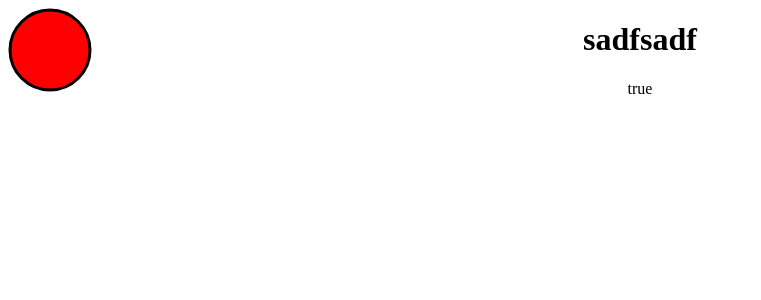
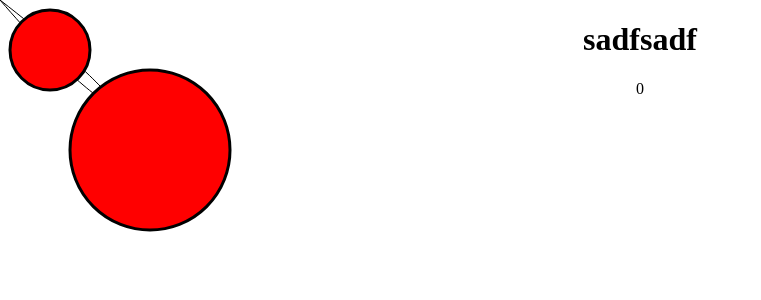
Before and after one commit to Vterebenin/line-connector, a Vue app: page / in a window 1280 px wide. Shown: the top 300 px of the page, without its empty margins (0-761 px from the left). Built offline with nearby package versions, Linux system fonts and the light colour scheme.

Commit message:
now they are connected

```diff
--- a/src/components/HelloWorld.vue
+++ b/src/components/HelloWorld.vue
@@ -2,14 +2,27 @@
   <div class="hello">
     <h1>{{ msg }}</h1>
     <p>
-      {{ someotherthing }}
-      <svg id="test" style="position: absolute; left: 0; top: 0;" height="100%" width="100%" >
+      {{ from.x }}
+      <svg id="test" class="drawer" height="100%" width="100%">
+        <path v-bind:d="'M ' + from.x + ' ' + from.y + ' C 120 140, 180 140, ' + to.x + ' ' + to.y" stroke="black" fill="transparent" />
         <circle
+          class="drawer__circle drawer__circle-1"
           cx="50"
           cy="50"
           r="40"
           v-on:dragstart="dragstartFalse"
-          v-on:mousedown="mousedownn($event)"
+          v-on:mousedown="mouseDownOnCircle($event)"
+          stroke="black"
+          stroke-width="3"
+          fill="red"
+        />
+        <circle
+          class="drawer__circle drawer__circle-2"
+          cx="150"
+          cy="150"
+          r="80"
+          v-on:dragstart="dragstartFalse"
+          v-on:mousedown="mouseDownOnCircle($event)"
           stroke="black"
           stroke-width="3"
           fill="red"
@@ -22,36 +35,84 @@
 <script>
 export default {
   name: "HelloWorld",
+  data: function() {
+    return {
+      time: 0,
+      from: {
+        x: 0,
+        y: 0
+      },
+      to: {
+        x: 0,
+        y: 0
+      }
+    }
+  },
+
   props: {
     msg: String,
     someotherthing: String
   },
+  computed: {
+    pathFrom: {
+      get: function(newVal) {
+        return (this.from = { x: 0, y: 0 });
+      },
+      set: function(newVal) {
+        return (this.from = newVal);
+      }
+    },
+    pathTo: {
+      get: function(newVal) {
+        return (this.to = { x: 0, y: 0 });
+      },
+      set: function(newVal) {
+        return (this.to = newVal);
+      }
+    }
+    // from: function(params) {}
+  },
+  created: function() {
+    // axios.get('symbols.json').then(response => this.symbols = response.data);
+      this.time = Date.now
+    console.log("test")
+  },
   methods: {
-    debugMessage() {
-    },
-    mousedownn($event) {
+    debugMessage() {},
+    mouseDownOnCircle($event) {
       let ball = event.target;
-      let radius = ball.getAttribute("r")
-      console.log(radius)
-      let svg = document.getElementById("test")
-      console.log(ball.getBoundingClientRect().left)
+      let ball1 = document.getElementsByClassName("drawer__circle-1")[0]
+
+      let ball2 = document.getElementsByClassName("drawer__circle-2")[0]
+      let radius = ball.getAttribute("r");
+      let svg = document.getElementById("test");
+      const reducedThis = this;
 
       let shiftX = event.clientX - ball.getBoundingClientRect().left - radius;
-      let shiftY = event.clientY - ball.getBoundingClientRect().top  - radius
+      let shiftY = event.clientY - ball.getBoundingClientRect().top - radius;
 
       svg.append(ball);
 
-      moveAt(event.pageX, event.pageY);
+      moveAt(event.pageX, event.pageY, reducedThis);
 
       // moves the ball at (pageX, pageY) coordinates
       // taking initial shifts into account
-      function moveAt(pageX, pageY) {
+      function moveAt(pageX, pageY, reducedThis) {
         ball.setAttribute("cx", pageX - shiftX);
         ball.setAttribute("cy", pageY - shiftY);
+        console.log(reducedThis)
+        reducedThis.pathFrom = {
+          x: ball1.getAttribute("cx"),
+          y: ball1.getAttribute("cy")
+        }
+        reducedThis.pathTo = {
+          x: ball2.getAttribute("cx"),
+          y: ball2.getAttribute("cy")
+        }
       }
 
       function onMouseMove(event) {
-        moveAt(event.pageX, event.pageY);
+        moveAt(event.pageX, event.pageY, reducedThis);
       }
 
       // move the ball on mousemove
@@ -71,5 +132,9 @@ export default {
 </script>
 
 <style scoped>
-
+.drawer {
+  position: absolute;
+  top: 0;
+  left: 0;
+}
 </style>
```
